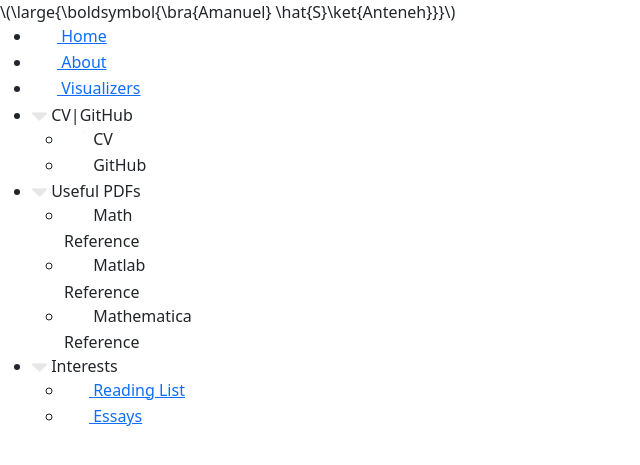
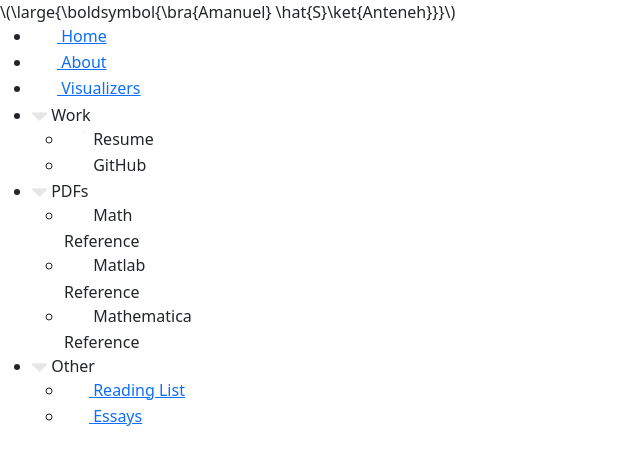
Before and after one commit to amanuelanteneh/website, a Python web app: template templates/base.html in a window 1280 px wide. Shown: the top 465 px of the page, without its empty margins (0-640 px from the left). Run offline with Jinja, Linux system fonts and the light colour scheme; the template is opened without the code that fills it, so the values that code supplies are empty.

Commit message:
update pdfs

```diff
--- a/static/css/indexStyle.css
+++ b/static/css/indexStyle.css
@@ -85,8 +85,7 @@ ul li ul { /* for dropdown */
   border: 2px solid white;
   border-radius: 2px;
   padding: 0.5%; /* to pad inside of menu bubble */
-  background:black;
-
+  background: black;
 }
 
 .navButtons ul li ul li a { /* So theres no padding on dropdown items with href/anchor tag, basically overrides css rule for '.navButtons li a' */
--- a/templates/base.html
+++ b/templates/base.html
@@ -43,11 +43,11 @@
                 </li>
                 <li class="navBar-li" id="cv-github"><a>
                     <img id="cv-github-arrow" src="{{url_for('static', filename='img/arrowDownIcon.png')}}" alt="other" width="15" height="15">
-                    CV|GitHub
+                    Work
                 </a>
                      <ul id="cv-github-menu" class="menu"> <!--Changed from bootstrap dropdown class to make less disorientating for tew4fs-->
                        <li onclick="window.open('{{url_for('static', filename='Resume.pdf')}}')"><img src="{{url_for('static', filename='img/CVIcon.png')}}" alt="CV" width="25" height="25">
-                          <span class="caption">CV</span>
+                          <span class="caption">Resume</span>
                         </li>
                        <li onclick="window.open('https://github.com/amanuelanteneh')"><img src="{{url_for('static', filename='img/githubIcon.png')}}" alt="essays" width="25" height="25">
                             <span class="caption">GitHub</span>
@@ -56,7 +56,7 @@
                 </li>
                 <li class="navBar-li" id="pdfs"><a>
                     <img id="pdfs-arrow" src="{{url_for('static', filename='img/arrowDownIcon.png')}}" alt="other" width="15" height="15">
-                    Useful PDFs
+                    PDFs
                 </a>
                     <ul id="pdfs-menu" class="menu">
                        <li onclick="window.open('{{url_for('static', filename='Math_Refrence_Sheet.pdf')}}')"><img src="{{url_for('static', filename='img/lineIntegralIcon.png')}}" alt="CV" width="25" height="25">
@@ -72,7 +72,7 @@
                 </li>
                 <li class="navBar-li" id="interests"><a>
                     <img id="interests-arrow" src="{{url_for('static', filename='img/arrowDownIcon.png')}}" alt="other" width="15" height="15">
-                    Interests
+                    Other
                 </a>
                      <ul id="interests-menu" class="menu">
                        <li><a href="/books"><img src="{{url_for('static', filename='img/bookIcon.png')}}" alt="books" width="25" height="25">
```
Also changed, not shown: 3 other files.
